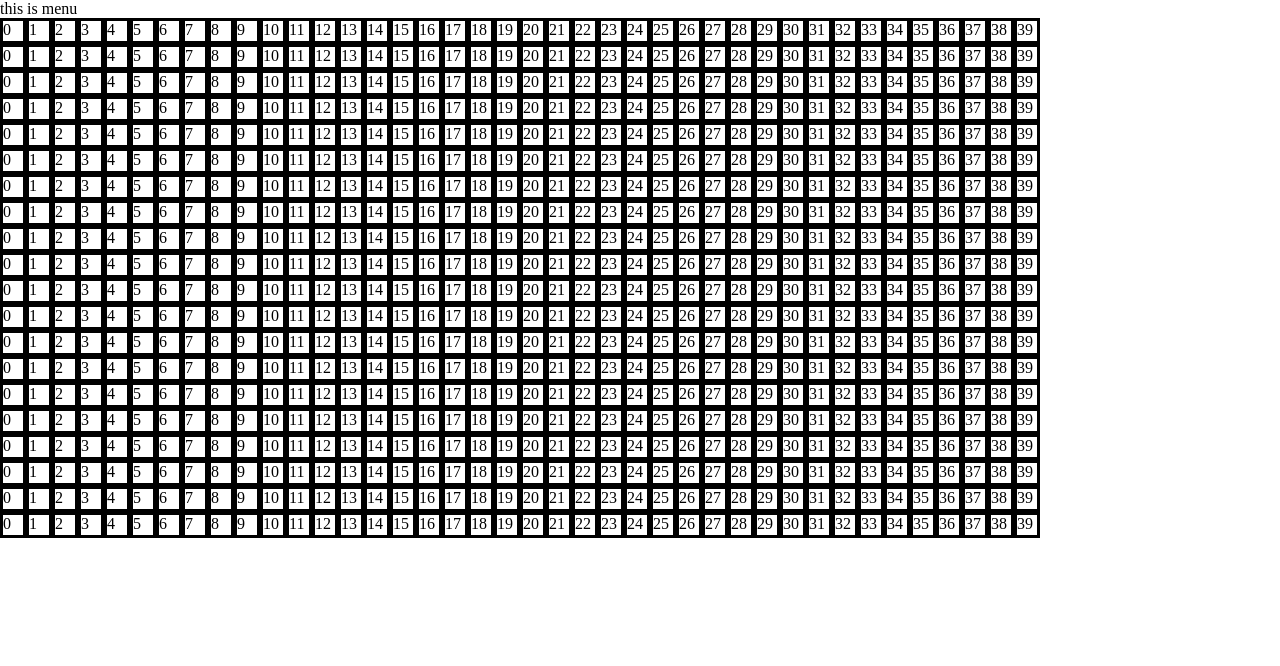
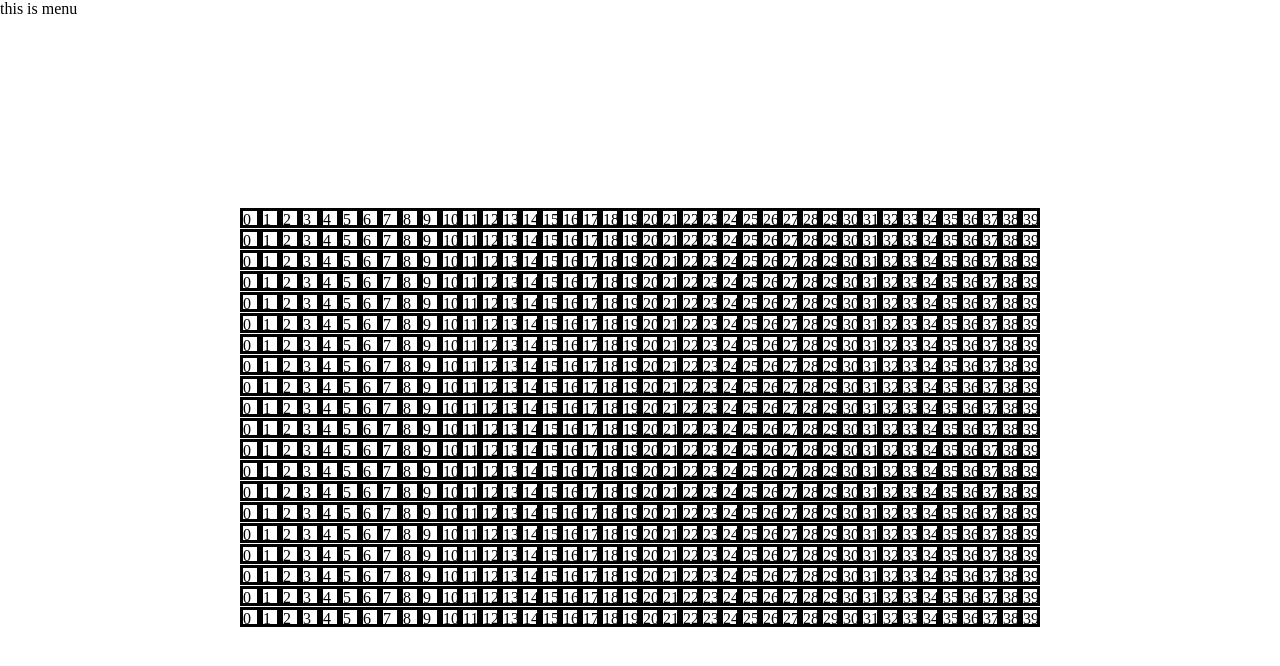
Before and after one commit to jjgitit/React-Pathfinding-Visualizer, a React (Vite) app: page / in a window 1280 px wide. Shown: the top 666 px of the page. Built offline with nearby package versions, Linux system fonts and the light colour scheme.

Commit message:
added position style to grid

```diff
--- a/src/index.css
+++ b/src/index.css
@@ -1,5 +1,11 @@
+* {
+  margin: 0;
+  padding: 0;
+  box-sizing: border-box;
+}
+
 body {
-  margin: 0;
+  height: 100%;
 }
 
 .node {
@@ -9,3 +15,11 @@
   width: 20px;
   height: 20px;
 }
+
+.grid {
+  display: flex;
+  flex-direction: column;
+  align-items: center;
+  justify-content: center;
+  height: 100vh;
+}
```
